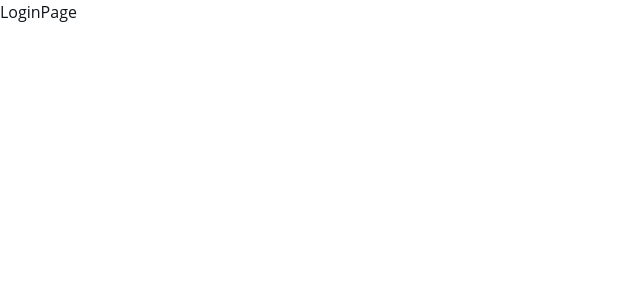
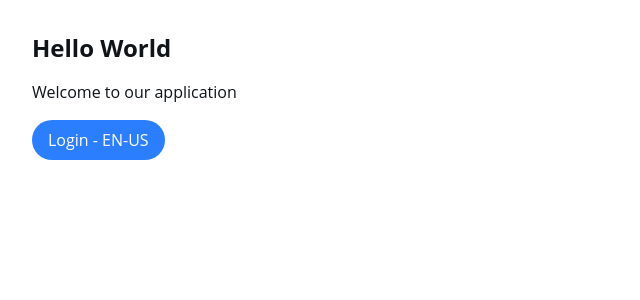
Before and after one commit to bazylcossac/jacksons-trading, a Next.js app: page /login in a window 1280 px wide. Shown: the top 300 px of the page, without its empty margins (0-640 px from the left). Built offline with nearby package versions, Linux system fonts and the light colour scheme.

Commit message:
add i18n

```diff
--- a/package.json
+++ b/package.json
@@ -16,11 +16,14 @@
     "better-auth": "^1.3.7",
     "class-variance-authority": "^0.7.1",
     "clsx": "^2.1.1",
+    "i18next": "^25.4.2",
+    "i18next-browser-languagedetector": "^8.2.0",
     "lucide-react": "^0.542.0",
     "next": "15.5.2",
     "next-themes": "^0.4.6",
     "react": "19.1.0",
     "react-dom": "19.1.0",
+    "react-i18next": "^15.7.3",
     "tailwind-merge": "^3.3.1"
   },
   "devDependencies": {
--- /dev/null
+++ b/public/locales/en/common.json
@@ -0,0 +1,6 @@
+{
+  "hello": "Hello World",
+  "welcome": "Welcome to our application",
+  "login": "Login",
+  "register": "Register"
+}
--- /dev/null
+++ b/public/locales/pl/common.json
@@ -0,0 +1,6 @@
+{
+  "hello": "Witaj Świecie",
+  "welcome": "Witamy w naszej aplikacji",
+  "login": "Zaloguj się",
+  "register": "Zarejestruj się"
+}
--- a/src/app/layout.tsx
+++ b/src/app/layout.tsx
@@ -2,6 +2,7 @@ import "./globals.css";
 import type { Metadata } from "next";
 import { Roboto } from "next/font/google";
 import { ThemeProvider } from "next-themes";
+import I18nProvider from "../components/app/I18nProvider";
 
 const roboto = Roboto({
   variable: "--font-roboto",
@@ -26,6 +27,7 @@ export default function RootLayout({
   return (
     <html lang="en" suppressHydrationWarning>
       <body className={`${roboto.variable} ${robotoMono.variable} antialiased`}>
+        <I18nProvider>
           <ThemeProvider
             attribute="class"
             defaultTheme="system"
@@ -34,6 +36,7 @@ export default function RootLayout({
           >
             {children}
           </ThemeProvider>
+        </I18nProvider>
       </body>
     </html>
   );
--- a/src/app/login/page.tsx
+++ b/src/app/login/page.tsx
@@ -1,5 +1,26 @@
+"use client";
+
+import { useTranslation } from 'react-i18next';
+
 const LoginPage = () => {
-  return <div>LoginPage</div>;
+  const { t, i18n } = useTranslation('common');
+
+  const toggleLanguage = () => {
+    i18n.changeLanguage(i18n.language === 'en' ? 'pl' : 'en');
+  };
+
+  return (
+    <div className="p-8">
+      <h1 className="text-2xl font-bold mb-4">{t('hello')}</h1>
+      <p className="mb-4">{t('welcome')}</p>
+      <button
+        onClick={toggleLanguage}
+        className="bg-blue-500 text-white px-4 py-2 rounded hover:bg-blue-600"
+      >
+        {t('login')} - {i18n.language.toUpperCase()}
+      </button>
+    </div>
+  );
 };
 
 export default LoginPage;
--- /dev/null
+++ b/src/components/app/I18nProvider.tsx
@@ -0,0 +1,11 @@
+"use client";
+
+import { useEffect } from 'react';
+import '../../lib/i18n';
+
+export default function I18nProvider({ children }: { children: React.ReactNode }) {
+  useEffect(() => {
+  }, []);
+
+  return <>{children}</>;
+}
--- /dev/null
+++ b/src/lib/i18n.ts
@@ -0,0 +1,36 @@
+import i18n from 'i18next';
+import { initReactI18next } from 'react-i18next';
+import LanguageDetector from 'i18next-browser-languagedetector';
+
+// Import translation files
+import enCommon from '../../public/locales/en/common.json';
+import plCommon from '../../public/locales/pl/common.json';
+
+const resources = {
+  en: {
+    common: enCommon,
+  },
+  pl: {
+    common: plCommon,
+  },
+};
+
+i18n
+  .use(LanguageDetector)
+  .use(initReactI18next)
+  .init({
+    resources,
+    fallbackLng: 'en',
+    debug: process.env.NODE_ENV === 'development',
+
+    interpolation: {
+      escapeValue: false, // React already does escaping
+    },
+
+    detection: {
+      order: ['localStorage', 'navigator', 'htmlTag'],
+      caches: ['localStorage'],
+    },
+  });
+
+export default i18n;
```
Also changed, not shown: 1 other file (tests, documents, lock files or other folders). Lines whose indentation alone changed are shown as unchanged.
